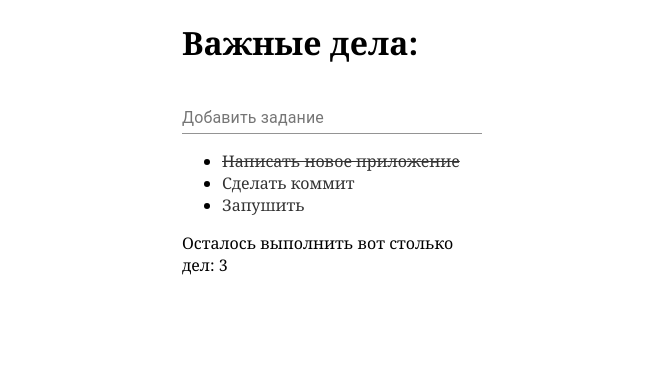
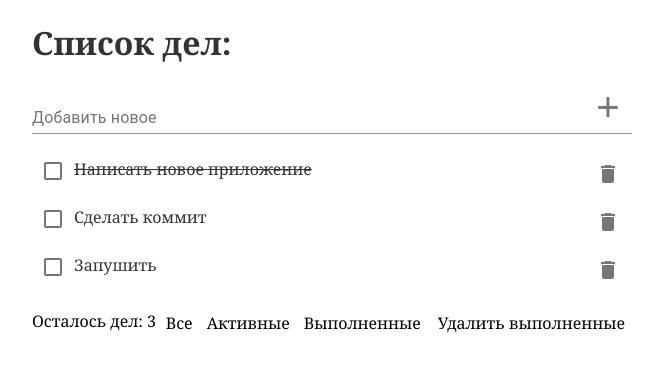
Before and after one commit to WebHeroSchool/React-Kd, a React (Create React App) app: page / in a window 1280 px wide. Shown: the top 372 px of the page, without its empty margins (308-964 px from the left). Built offline with nearby package versions, Linux system fonts and the light colour scheme.

Commit message:
style app

```diff
--- a/package.json
+++ b/package.json
@@ -37,6 +37,8 @@
   },
   "devDependencies": {
     "@material-ui/core": "^4.11.0",
-    "classnames": "^2.2.6"
+    "@material-ui/icons": "^4.9.1",
+    "classnames": "^2.2.6",
+    "material-ui-icons": "^1.0.0-beta.36"
   }
 }
--- a/src/components/App/App.js
+++ b/src/components/App/App.js
@@ -22,7 +22,7 @@ const App = () => {
 
   return (
   <div className={styles.wrap}>
-    <h1>Важные дела:</h1>
+    <h1 className={styles.title}>Список дел:</h1>
     <InputItem />
     <ItemList items={items}/>
     <Footer count={3} />
--- a/src/components/App/App.module.css
+++ b/src/components/App/App.module.css
@@ -1,5 +1,9 @@
 .wrap {
     margin: auto;
-    width: 300px;
+    width: 600px;
     font-family: Georgia, 'Times New Roman', Times, serif;
 }
+
+.title {
+    color: #333;
+}
--- a/src/components/Footer/Footer.js
+++ b/src/components/Footer/Footer.js
@@ -1,5 +1,14 @@
 import React from 'react';
+import styles from './Footer.module.css';
 
-const Footer = ({ count }) => (<div>Осталось выполнить вот столько дел: {count}</div>);
+const Footer = ({ count }) => (<div className={styles.wrap}>
+    <div>Осталось дел: {count}</div>
+    <div>
+        <button className={styles.btn}>Все</button>
+        <button className={styles.btn}>Активные</button>
+        <button className={styles.btn}>Выполненные</button>
+    </div>
+        <button className={styles.btn}>Удалить выполненные</button>
+</div>);
 
 export default Footer;
--- /dev/null
+++ b/src/components/Footer/Footer.module.css
@@ -0,0 +1,20 @@
+.wrap {
+    display: flex;
+    justify-content: space-between;
+}
+
+.btn {
+    background-color: transparent;
+    border: 1px solid transparent;
+    outline: none;
+    font-family: Georgia, 'Times New Roman', Times, serif;
+    font-size: 16px;
+}
+
+.btn:hover {
+    border: 1px solid #bdbdbd;
+}
+
+.btn:active {
+    background: #bdbdbd;
+}
--- a/src/components/InputItem/InputItem.js
+++ b/src/components/InputItem/InputItem.js
@@ -1,12 +1,14 @@
 import React from 'react';
 import TextField from '@material-ui/core/TextField';
+import styles from './InputItem.module.css';
 
-const InputItem = () => (<div>
+const InputItem = () => (<div className={styles.wrap}>
     <TextField
         id="standard-basic"
-        label="Добавить задание"
+        label="Добавить новое"
         fullWidth
     />
+    <button className={styles.btn}>+</button>
 </div>);
 
 export default InputItem;
--- /dev/null
+++ b/src/components/InputItem/InputItem.module.css
@@ -0,0 +1,29 @@
+.wrap {
+    display: flex;
+    position: relative;
+}
+
+.btn {
+    position: absolute;
+    right: 0;
+    top: 46%;
+    transform: translateY(-50%);
+    padding: 0;
+    width: 48px;
+    height: 48px;
+    border: none;
+    outline: none;
+    background: #fff;
+    color: #757575;
+    font-size: 40px;
+}
+
+.btn:hover {
+    background: #f5f5f5;
+    border-radius: 50%;
+}
+
+.btn:active {
+    background: #bdbdbd;
+    border-radius: 50%;
+}
--- a/src/components/Item/Item.js
+++ b/src/components/Item/Item.js
@@ -1,14 +1,30 @@
 import React from 'react';
 import classnames from 'classnames';
 import styles from './Item.module.css';
+import Checkbox from '@material-ui/core/Checkbox';
+import IconButton from '@material-ui/core/IconButton';
+import DeleteIcon from '@material-ui/icons/Delete';
 
-const Item = ({ value, isDone }) => (<span className={
+const Item = ({ value, isDone }) => (<div className={styles.flex}>
+    <div>
+        <Checkbox
+            value="primary"
+            inputProps={{ 'aria-label': 'primary checkbox' }}
+        />
+        <span className={
             classnames({
                 [styles.item]: true,
                 [styles.done]: isDone
             })
         }>
         {value}
-</span>);
+        </span>
+    </div>
+    <div>
+        <IconButton aria-label="delete">
+            <DeleteIcon />
+        </IconButton>
+    </div>
+</div>);
 
 export default Item;
--- a/src/components/Item/Item.module.css
+++ b/src/components/Item/Item.module.css
@@ -5,3 +5,8 @@
 .done {
     text-decoration: line-through;
 }
+
+.flex {
+    display: flex;
+    justify-content: space-between;
+}
--- a/src/components/ItemList/ItemList.js
+++ b/src/components/ItemList/ItemList.js
@@ -1,7 +1,9 @@
+import { StylesProvider } from '@material-ui/core';
 import React from 'react';
-import Item from '../Item/Item'
+import Item from '../Item/Item';
+import styles from './ItemList.module.css';
 
-const ItemList = ({ items }) => (<ul>
+const ItemList = ({ items }) => (<ul className={styles.wrap}>
   {items.map(item => <li key={item.value}>
     <Item value={item.value} isDone={item.isDone} />
     </li>)}
--- /dev/null
+++ b/src/components/ItemList/ItemList.module.css
@@ -0,0 +1,5 @@
+.wrap {
+    margin-left: 0;
+    padding-left: 0;
+    list-style-type: none;
+}
```
Also changed, not shown: 1 other file (tests, documents, lock files or other folders). Lines whose indentation alone changed are shown as unchanged.
